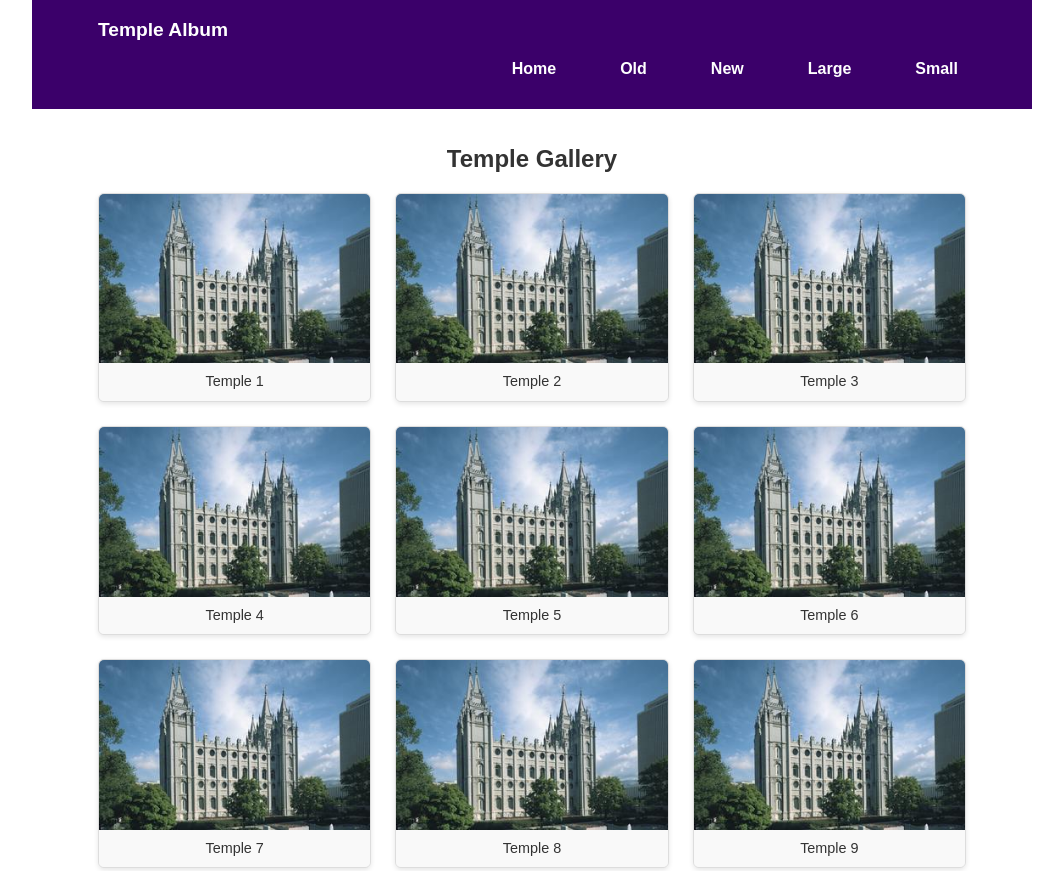
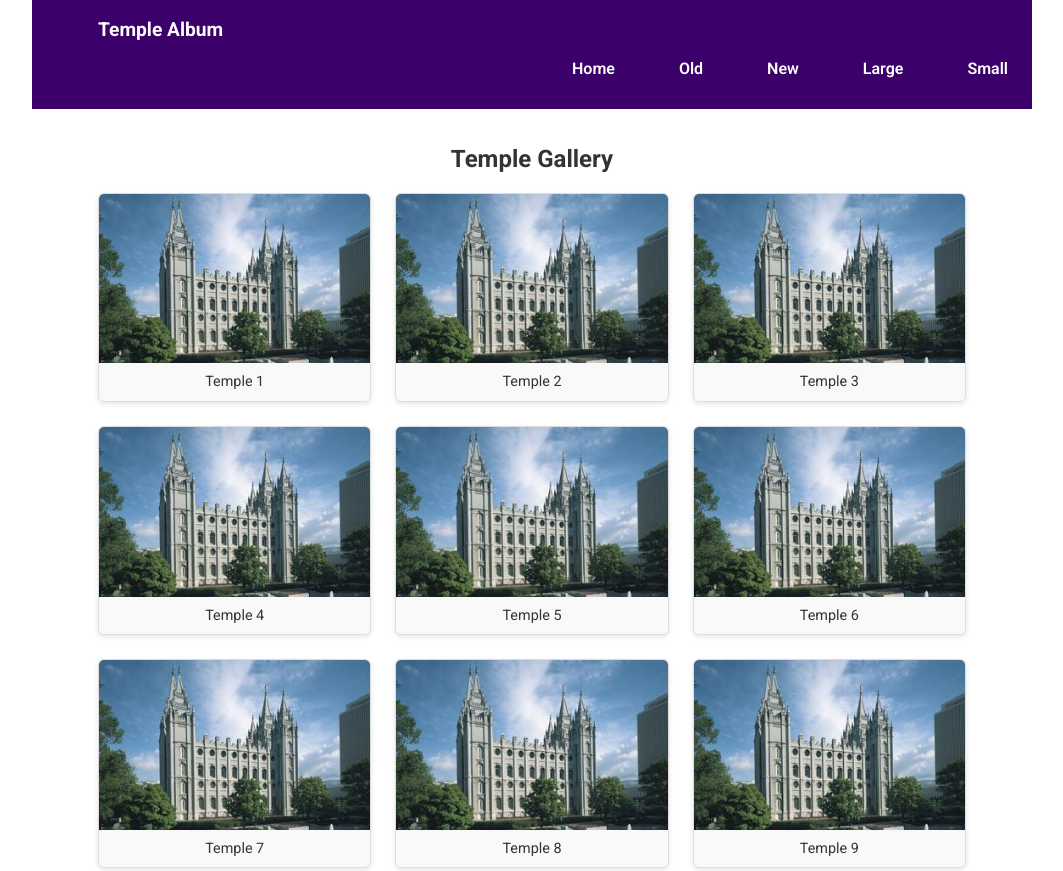
Before and after one commit to bethrandn/wdd131, a plain HTML site: page temples.html in a window 1280 px wide. Shown: the top 871 px of the page, without its empty margins (108-1171 px from the left). Drawn offline with Linux system fonts and the light colour scheme.

Commit message:
commit new changes

```diff
--- a/styles/temples-large.css
+++ b/styles/temples-large.css
@@ -1,3 +1,5 @@
+/* temples-large.css - Large Screen Enhancements */
+
 @media screen and (min-width: 640px) {
 
   /* ---------- PAGE CONTAINER ---------- */
@@ -20,22 +22,30 @@
     padding: 0 1rem;
   }
 
-  #menu { display: none; }
+  /* Hide hamburger button on large screens */
+  #menu {
+    display: none;
+  }
 
+  /* Make nav flex for horizontal menu */
   nav {
-    display: block;
+    display: flex;
+    justify-content: flex-end;
+    width: auto;
   }
 
   .navigation {
     display: flex !important;
     flex-direction: row;
-    justify-content: flex-end;
     gap: 1rem;
     background-color: transparent;
     width: auto;
+    margin: 0;
   }
 
-  .navigation li { border: none; }
+  .navigation li {
+    border: none;
+  }
 
   .navigation a {
     display: block;
--- a/styles/temples.css
+++ b/styles/temples.css
@@ -1,4 +1,5 @@
 /* temples.css - Mobile First Design */
+
 * {
   margin: 0;
   padding: 0;
@@ -12,7 +13,7 @@
 }
 
 body {
-  font-family: "Montserrat", sans-serif;
+  font-family: 'Roboto', "Montserrat", sans-serif;
   background-color: #fff;
   color: var(--text-color);
   line-height: 1.5;
@@ -39,13 +40,18 @@ header h1 {
   font-size: 1.2rem;
 }
 
-/* ---------- NAVIGATION ---------- */
+/* Hamburger button */
 #menu {
   font-size: 1.5rem;
   background: none;
   border: none;
   color: white;
   cursor: pointer;
+}
+
+/* ---------- NAVIGATION ---------- */
+nav {
+  width: 100%;
 }
 
 .navigation {
@@ -80,7 +86,7 @@ header h1 {
   color: var(--primary-color);
 }
 
-/* ---------- MAIN SECTION ---------- */
+/* ---------- MAIN ---------- */
 main {
   padding: 1rem;
   max-width: 900px;
--- a/temples.html
+++ b/temples.html
@@ -10,6 +10,10 @@
   <link rel="stylesheet" href="styles/temples.css" >
   <link rel="stylesheet" href="styles/temples-large.css" >
   <script src="scripts/temples.js" defer></script>
+  <link rel="preconnect" href="https://fonts.googleapis.com">
+  <link rel="preconnect" href="https://fonts.gstatic.com" crossorigin>
+  <link href="https://fonts.googleapis.com/css2?family=Roboto:ital,wght@0,100..900;1,100..900&display=swap" rel="stylesheet">
+
 </head>
 
 <body>
```
